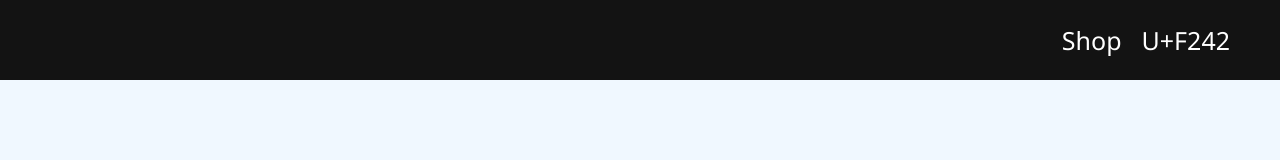
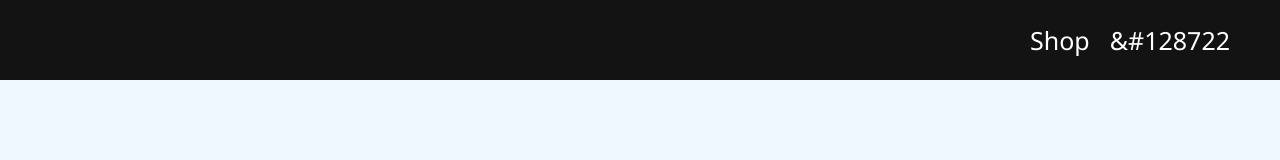
Before and after one commit to AshwiniSherki/Eccomerce_Project, a React (Create React App) app: page / in a window 1280 px wide. Shown: the top 160 px of the page. Built offline with nearby package versions, Linux system fonts and the light colour scheme; the HTML template or start-up script is replaced by a standard one.

Commit message:
Update navbar.js

```diff
--- a/src/components/navbar.js
+++ b/src/components/navbar.js
@@ -8,7 +8,7 @@ import { Link }   from "react-router-dom";
       <div className="links">
 
         <Link to="/">Shop</Link>
-        <Link to="/cart">U+F242</Link>
+        <Link to="/cart">&#128722</Link>
 
       </div>
         </div>
```
